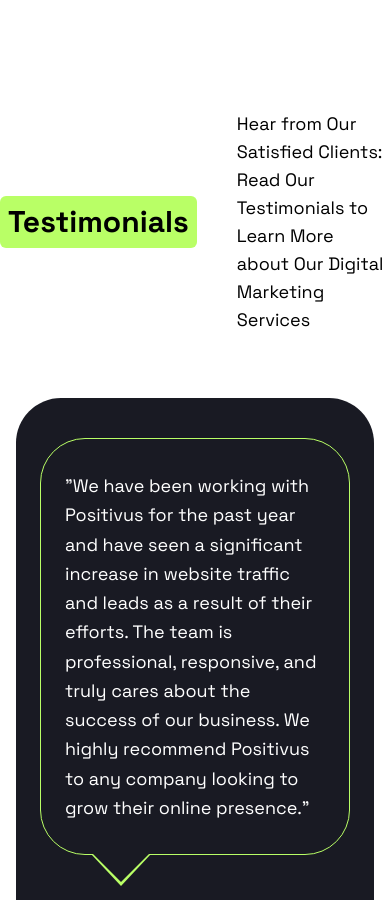
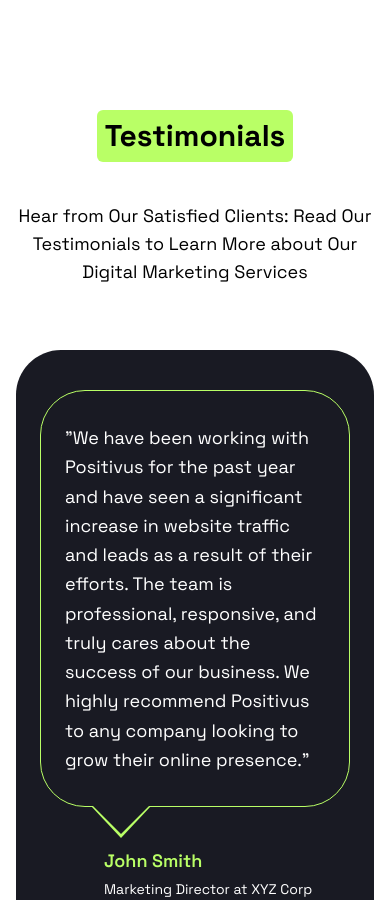
Before and after one commit to jansu11/nepse_numbers, a Next.js app: page / in a window 390 px wide. Shown: the part 7848-8748 px from the top of the page. Built offline with nearby package versions, Linux system fonts and the light colour scheme.

Commit message:
Make testimonials header responsive

```diff
--- a/src/components/Testimonials.tsx
+++ b/src/components/Testimonials.tsx
@@ -4,7 +4,7 @@ import TestimonialsCard from "./TestimonialsCard";
 const Testimonials = () => {
   return (
     <section className="pt-28">
-      <div className="flex items-center gap-10">
+      <div className="flex flex-col md:flex-row text-center md:text-start items-center gap-10 px-4">
         <h2 className="bg-green text-3xl font-bold p-2 rounded-md">
           Testimonials
         </h2>
```
